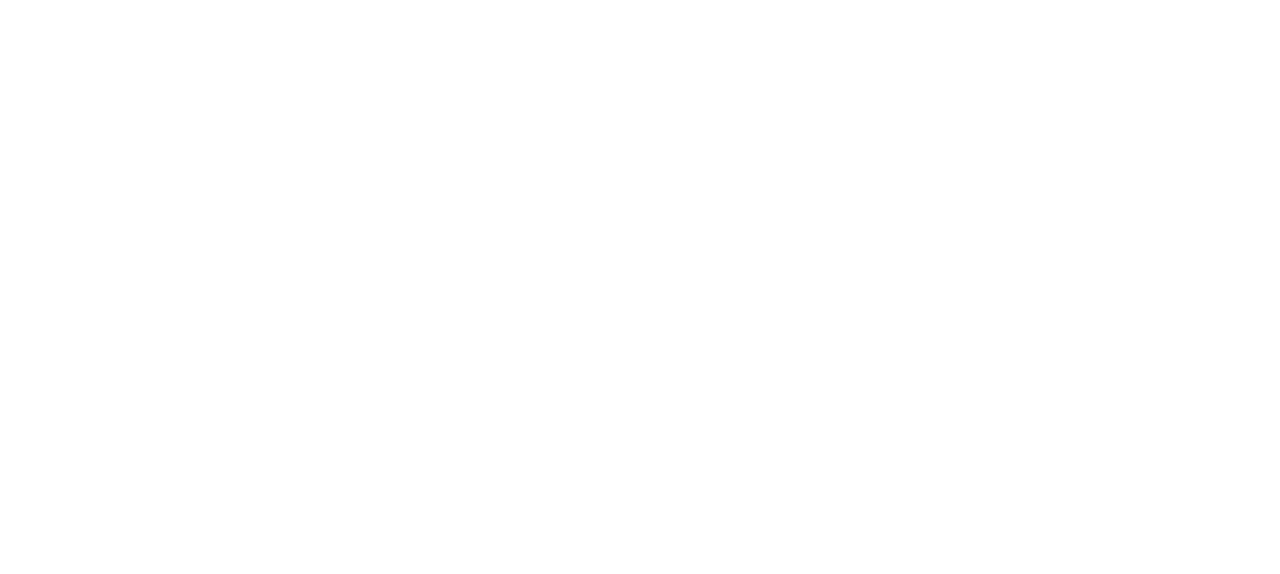
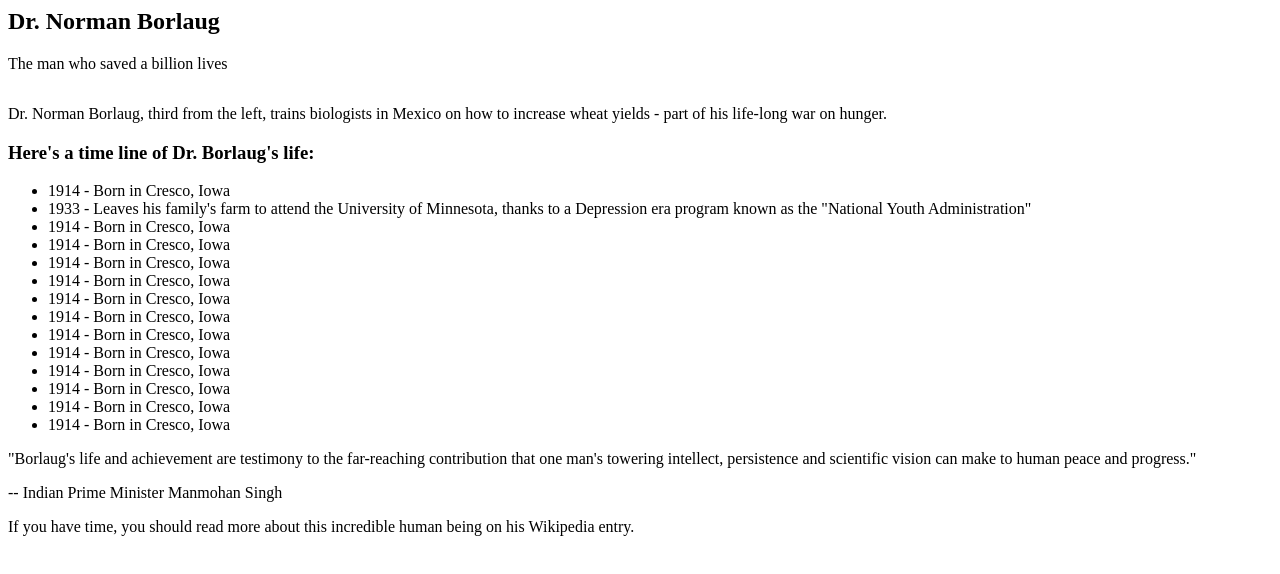
Before and after one commit to Ismaeel-Williams/Project, a website: page index.html in a window 1280 px wide. Drawn offline with Linux system fonts and the light colour scheme.

Commit message:
initial-html

```diff
--- a/index.html
+++ b/index.html
@@ -2,7 +2,54 @@
   <head>
     <meta charset="UTF-8" />
     <meta name="viewport" content="width=device-width, initial-scale=1.0" />
-    <title>Document</title>
+    <title>Project</title>
   </head>
-  <body></body>
+  <body>
+    <section>
+      <h1>Dr. Norman Borlaug</h1>
+      <p>The man who saved a billion lives</p>
+      <img />
+      <p>
+        Dr. Norman Borlaug, third from the left, trains biologists in Mexico on
+        how to increase wheat yields - part of his life-long war on hunger.
+      </p>
+    </section>
+    <section>
+      <h3>Here's a time line of Dr. Borlaug's life:</h3>
+      <ul>
+        <li>1914 - Born in Cresco, Iowa</li>
+        <li>
+          1933 - Leaves his family's farm to attend the University of Minnesota,
+          thanks to a Depression era program known as the "National Youth
+          Administration"
+        </li>
+        <li>1914 - Born in Cresco, Iowa</li>
+        <li>1914 - Born in Cresco, Iowa</li>
+        <li>1914 - Born in Cresco, Iowa</li>
+        <li>1914 - Born in Cresco, Iowa</li>
+        <li>1914 - Born in Cresco, Iowa</li>
+        <li>1914 - Born in Cresco, Iowa</li>
+        <li>1914 - Born in Cresco, Iowa</li>
+        <li>1914 - Born in Cresco, Iowa</li>
+        <li>1914 - Born in Cresco, Iowa</li>
+        <li>1914 - Born in Cresco, Iowa</li>
+        <li>1914 - Born in Cresco, Iowa</li>
+        <li>1914 - Born in Cresco, Iowa</li>
+      </ul>
+      <div>
+        <p>
+          "Borlaug's life and achievement are testimony to the far-reaching
+          contribution that one man's towering intellect, persistence and
+          scientific vision can make to human peace and progress."
+        </p>
+        <p>-- Indian Prime Minister Manmohan Singh</p>
+      </div>
+    </section>
+  </body>
+  <footer>
+    <p>
+      If you have time, you should read more about this incredible human being
+      on his Wikipedia entry.
+    </p>
+  </footer>
 </html>
--- a/styles.css
+++ b/styles.css
@@ -0,0 +1,11 @@
+* {
+  margin: 0;
+  padding: 0;
+  box-sizing: border-box;
+}
+
+.wrapper {
+  width: 80%;
+  max-width: 1200px;
+  margin: 0 auto;
+}
```
